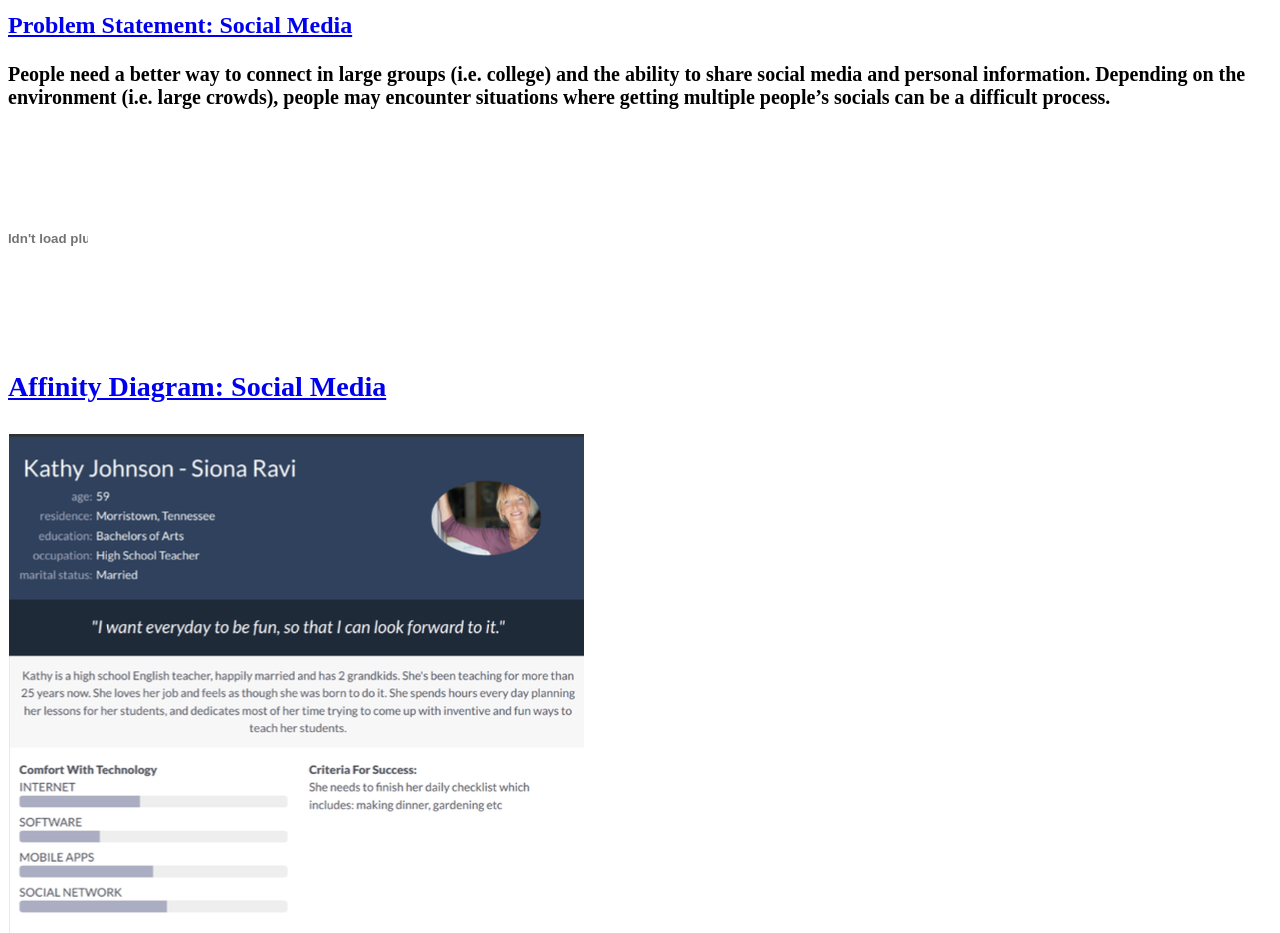
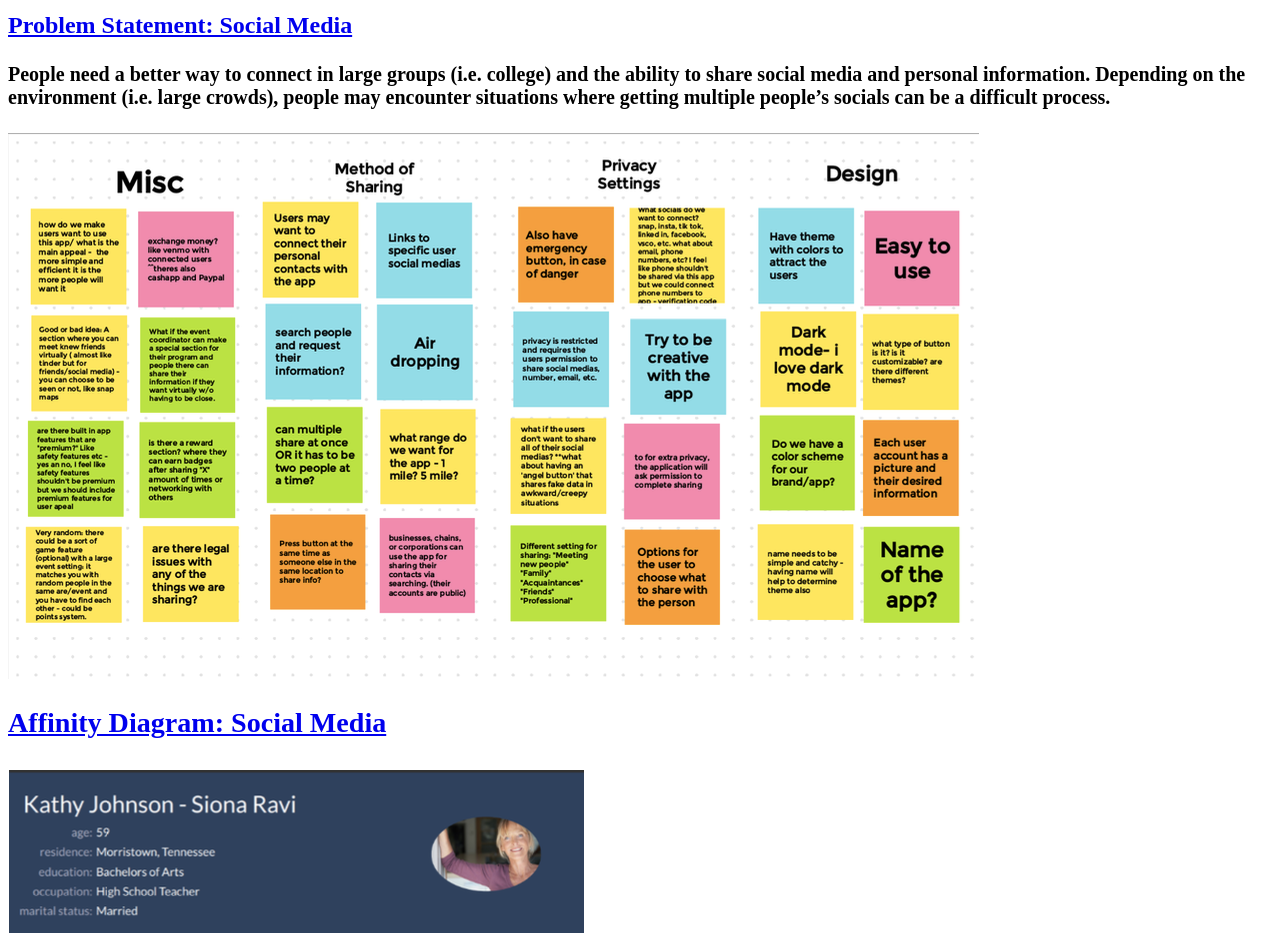
Before and after one commit to sionacodes/sionacode.github.io, a plain HTML site: page index.html in a window 1280 px wide. Shown: the part 840-1773 px from the top of the page. Drawn offline with Linux system fonts and the light colour scheme.

Commit message:
Update index.html

```diff
--- a/index.html
+++ b/index.html
@@ -14,7 +14,7 @@
             </p>
 
         <section class="assignment1">
-       <embed src="Docs/Araneae 190.pdf" width="80px" height="210px" />
+        <a href="Docs/Araneae 190.pdf"><img src ="images/affinity.png"></a>
         <section class="ass-details">
              <a href="Docs/Araneae 190.pdf"><h3>Affinity Diagram: Social Media</h3></a>
 
```
